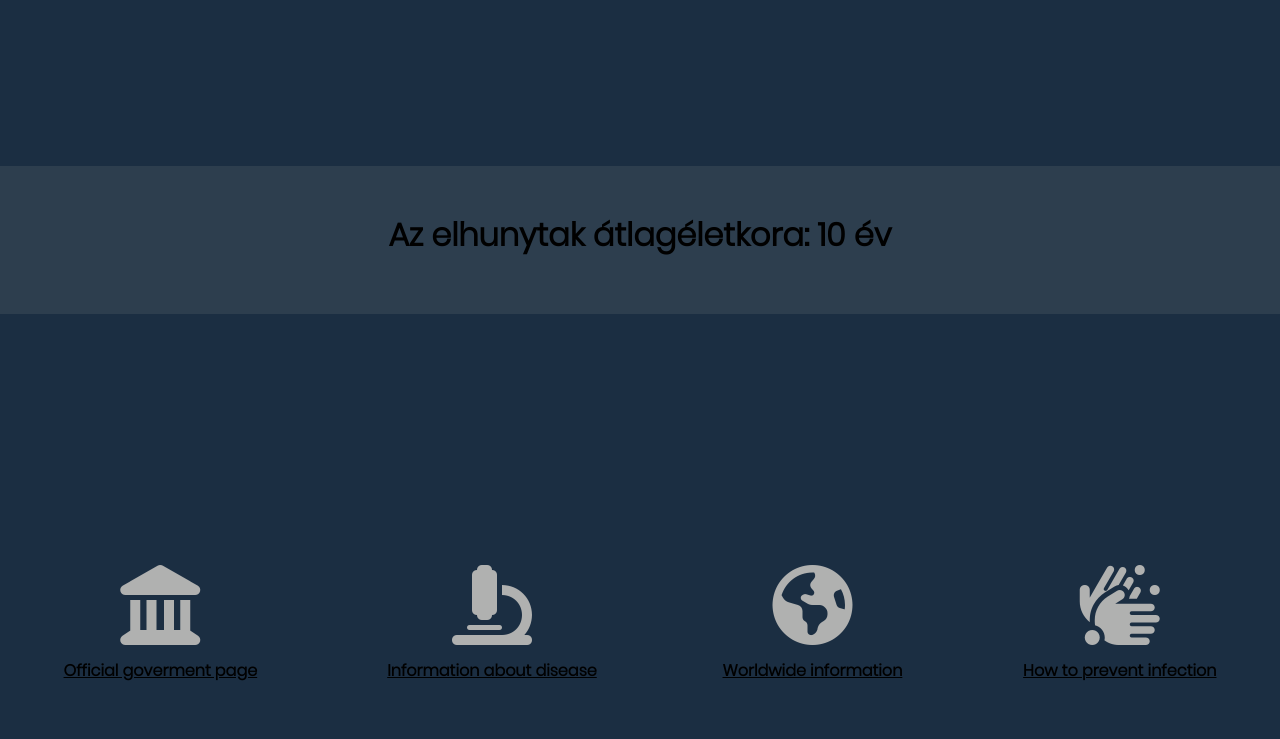
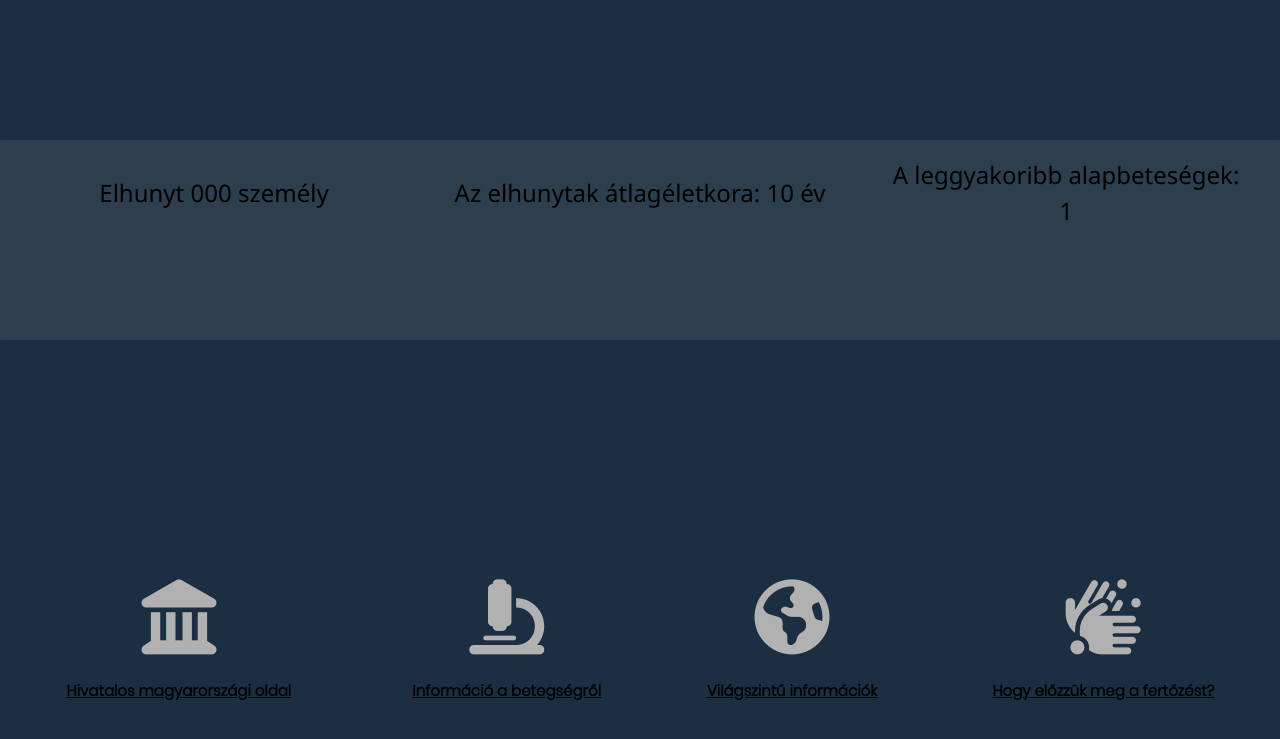
Before and after one commit to MartonCsizmazia/corona_app, a Flask app: template templates/index.html in a window 1280 px wide. Shown: the top 739 px of the page. Run offline with Flask 2, Linux system fonts and the light colour scheme; the template is opened without the code that fills it: most values are stand-ins (such as "Sample title", 1, 10 or a date in 2020); lists and menus that the app fills with data are empty; some libraries are stand-ins or nearby versions.

Commit message:
cards added, most common sickness data created

```diff
--- a/app.py
+++ b/app.py
@@ -1,5 +1,8 @@
 import pandas as pd
 import math
+from collections import Counter
+import operator
+
 
 from flask import Flask, render_template, request, jsonify
 
@@ -18,6 +21,7 @@ def main_page():  # Just a normal function, I named it this way for cleaner code
     # in normal you have to give the coulms name, in this it accepted only this way
     # ageList = df.loc[:,'\n          Kor        '].tolist()
     ageList = df[df.columns[2]].tolist()
+    tempSicknessList = df[df.columns[3]].tolist()
 
     x = 0
     urlBase = 'https://koronavirus.gov.hu/elhunytak?page='
@@ -26,16 +30,43 @@ def main_page():  # Just a normal function, I named it this way for cleaner code
             x += 1
             url = urlBase + str(x)
             d = pd.read_html(url)
-            df2 = d[0]
-            ageList2 = df2[df2.columns[2]].tolist()
+            df = d[0]
+            ageList2 = df[df.columns[2]].tolist()
+            sicknessList2 = df[df.columns[3]].tolist()
             ageList += ageList2
+            tempSicknessList += sicknessList2
         except ValueError:
             break
 
+    # print(df)
+    sicknessList = []
+
+    for string in tempSicknessList:
+        if "," in string:
+            sliced = string.split(", ")
+            for word in sliced:
+                sicknessList.append(word)
+        else:
+            sicknessList.append(string)
+    print(sicknessList[0])
+
+    how_many = dict(Counter(sicknessList))
+
+    how_many = sorted(how_many.items(), key=operator.itemgetter(1), reverse=True)
+    most_common = []
+
+    HOW_MUCH_MOST_COMMON = 3
+    for idx, sickness in enumerate(how_many):
+        if idx < HOW_MUCH_MOST_COMMON:
+            print(sickness[0])
+            most_common.append(sickness)
+        else:
+            break
+
+    print(most_common)
     average = math.floor(sum(ageList) / len(ageList))
-    # return 'Az elhunytak atlageletkora:   %d' % average
 
-    return render_template('index.html', average=average)
+    return render_template('index.html', average=average, most_common=most_common, number_of_deaths=len(ageList))
 
 
 # A welcome message to test our server
--- /dev/null
+++ b/static/css/card.css
@@ -0,0 +1,10 @@
+.info-card {
+  /* Add shadows to create the "card" effect */
+  box-shadow: 0 4px 8px 0 rgba(0,0,0,0.2);
+  transition: 0.3s;
+}
+
+/* On mouse-over, add a deeper shadow */
+.info-card:hover {
+  box-shadow: 0 8px 16px 0 rgba(0,0,0,0.2);
+}
--- a/static/css/icons.css
+++ b/static/css/icons.css
@@ -11,17 +11,13 @@
 
 }
 
-td{
-    text-align: center;
-
-    font-family: myFirstFont, serif;
-    font-weight: bold;
-
-}
-
 .gov, .world, .wiki, .hand
 {
         transition: transform 0.5s;
+        text-align: center;
+
+        font-family: myFirstFont, serif;
+        font-weight: bold;
 }
 
 .gov:hover , .world:hover , .wiki:hover , .hand:hover {
--- a/static/css/styles.css
+++ b/static/css/styles.css
@@ -5,7 +5,7 @@
 
 
 
-.card  {
+.info-zone  {
     position: absolute;
     font-family: myFirstFont, serif;
     display: block;
@@ -13,41 +13,21 @@
     top: 30%;
     left: 50%;
     width: 100%;
-    height: 100px;
+    height: 200px;
     transform: translate(-50%, -50%);
-    padding: 24px;
+
     border-radius: 2px;
     justify-content: center;
     text-align: center;
     margin: 0 auto; /* Added */
     float: none; /* Added */
     margin-bottom: 10px; /* Added */
-    transition: all 0.5s ease-in-out;
-}
-
-
-
-
-.new {
-    opacity: 0;
 
 }
 
-.old, .new {
-    transition: opacity 0.5s linear;
+.old-text-container{
 
 }
-
-.wrap:hover .old {
-    opacity: 0;
-}
-.wrap:hover .new {
-    opacity: 1;
-}
-
-
-
-
 
 
 h1  {
@@ -57,33 +37,37 @@ h1  {
 .new-text  {
   display: block;
 
-  transition: opacity 0.8s linear;
 }
 .old-text  {
+
     height: auto;
     opacity: 1;
     width: auto;
     cursor: pointer;
+
+    transition: opacity 0.6s linear;
 }
 .new-text  {
-
+    vertical-align: middle;
     height: 0;
     opacity: 0;
     width: 0;
-
+    margin-top: 2%;
+    transition: opacity 0.8s linear;
 }
-.card:hover .old-text  {
+.info-zone:hover .old-text  {
     height: 0;
     opacity: 0;
 
 
 }
-.card:hover .new-text  {
-    vertical-align: top;
+.info-zone:hover .new-text  {
+    vertical-align: middle;
     height: auto;
     opacity: 1;
     width: auto;
     background: #2d3e4e;
+
 }
 
 a  {
--- a/templates/index.html
+++ b/templates/index.html
@@ -7,18 +7,56 @@
 
     <link rel="stylesheet" type="text/css" href="/static/css/styles.css"/>
     <link rel="stylesheet" type="text/css" href="/static/css/icons.css"/>
+    <link rel="stylesheet" type="text/css" href="/static/css/card.css"/>
     <link rel="stylesheet" href="https://use.fontawesome.com/releases/v5.5.0/css/all.css" integrity="sha384-B4dIYHKNBt8Bc12p+WXckhzcICo0wtJAoU8YZTY5qE0Id1GSseTk6S+L3BlXeVIU" crossorigin="anonymous">
     <script src="../static/js/script.js" defer></script>
     <meta name='viewport' content='width=device-width, initial-scale=1'>
+
+    <meta name="viewport" content="width=device-width, initial-scale=1">
+    <link rel="stylesheet" href="https://www.w3schools.com/w3css/4/w3.css">
+
     <script src='https://kit.fontawesome.com/a076d05399.js'></script>
 </head>
 
-<body style = "margin: 0px;background: #1b2e42;">
-    <div class="card">
-          <h1 class="title">
-            <span class="old-text"  id="myButton">Az elhunytak átlagéletkora: {{ average }} év</span>
-            <span class="new-text">Az adatok a  <a href="https://koronavirus.gov.hu/elhunytak" >koronavirus.gov.hu/elhunytak</a> weblapról származnak, látogassa meg a további információkért</span>
-         </h1>
+
+
+<body style = "background: #1b2e42;">
+    <div class="info-zone">
+        <table style="width:100%">
+            <div class="old-text">
+                <th style="width: 33%">
+                    <div class="w3-container old-text" >
+                        <h3>
+                        Elhunyt {{number_of_deaths}} személy<br>
+                        </h3>
+                    </div>
+                </th>
+
+                <th style="width: 33%">
+                    <div class="w3-container old-text" >
+                        <h3>
+                        Az elhunytak átlagéletkora: {{ average }} év<br>
+                        </h3>
+                    </div>
+                </th>
+
+                <th style="width: 33%">
+                    <div class="w3-container old-text" >
+                        <h3>
+                        A leggyakoribb alapbeteségek:<br>
+                        {% for item in most_common %}
+                             {{item[0]}} <br>
+                         {% endfor %}
+                        </h3>
+                    </div>
+                </th>
+            </div>
+        </table>
+        <div class="new-text">
+            <h1 class="title">
+                Az adatok a  <a href="https://koronavirus.gov.hu/elhunytak" >koronavirus.gov.hu/elhunytak</a> weblapról származnak, látogassa meg a további információkért
+            </h1>
+        </div>
     </div>
 
     <div class="footer-icons">
@@ -39,7 +77,6 @@
             <th>
             <span class="iccon" style="font-size: 5em; ">
                 <i class="fas fa-globe-americas"></i>
-
             </span>
             </th>
 
@@ -49,23 +86,20 @@
             </span>
             </th>
         </tr>
-            <td class="gov">
-                <a href="https://koronavirus.gov.hu" >Official goverment page</a>
+            <td class="gov" >
+                <a href="https://koronavirus.gov.hu" >Hivatalos magyarországi oldal</a>
             </td>
             <td class="wiki">
-                <a href="https://hu.wikipedia.org/wiki/COVID%E2%80%9319" >Information about disease</a>
+                <a href="https://hu.wikipedia.org/wiki/COVID%E2%80%9319" >Információ a betegségről</a>
             </td>
             <td class="world">
-                <a href="https://coronavirus.jhu.edu/map.html" >Worldwide information</a>
+                <a href="https://coronavirus.jhu.edu/map.html" >Világszintű információk</a>
             </td>
             <td class="hand">
-                <a href="https://koronavirus.gov.hu/megelozes" >How to prevent infection</a>
-
+                <a href="https://koronavirus.gov.hu/megelozes" >Hogy előzzük meg a fertőzést?</a>
             </td>
     </table>
     </div>
-
-
 
     <script type="text/javascript">
     document.getElementById("myButton").onclick = function () {
@@ -73,12 +107,9 @@
     };
     </script>
 
-
     <div class="wrap">
     <div class="new"></div>
     <div class="old"></div>
     </div>
-
-
 </body>
 </html>
```
